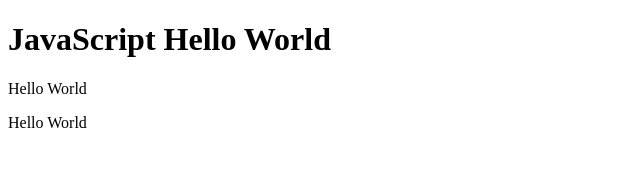
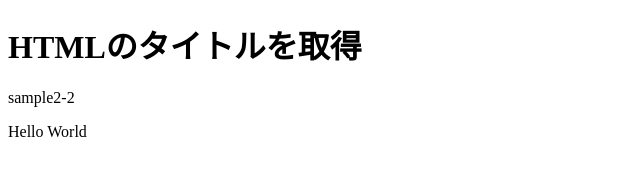
Before and after one commit to mirai0626/13_javascript-basic, a plain HTML site: page 1005/sample2-2.html in a window 1280 px wide. Shown: the whole page, without its empty margins (0-640 px from the left). Drawn offline with Linux system fonts and the light colour scheme.

Commit message:
10月5日
10月5日の授業内容

```diff
--- a/1005/sample2-1.html
+++ b/1005/sample2-2.html
@@ -3,14 +3,23 @@
   <head>
     <meta charset="UTF-8" />
     <meta name="viewport" content="width=device-width, initial-scale=1.0" />
-    <title>sample2-1</title>
+    <title>sample2-2</title>
   </head>
   <body>
-    <h1>JavaScript Hello World</h1>
+    <h1>HTMLのタイトルを取得</h1>
 
     <!-- HTML内に書く -->
     <script>
-      document.write('<p>Hello World</p>');
+      document.write(document.title);
+
+      // コンソールで表示
+      console.log(document.title);
+      console.log(document.charset);
+      // console.lg(document.title);//間違えた
+      console.dir(document);
+
+      // エスケープ
+      console.log('"エスケープシーケンス"');
     </script>
 
     <!-- JSファイルを読み込む -->
```
